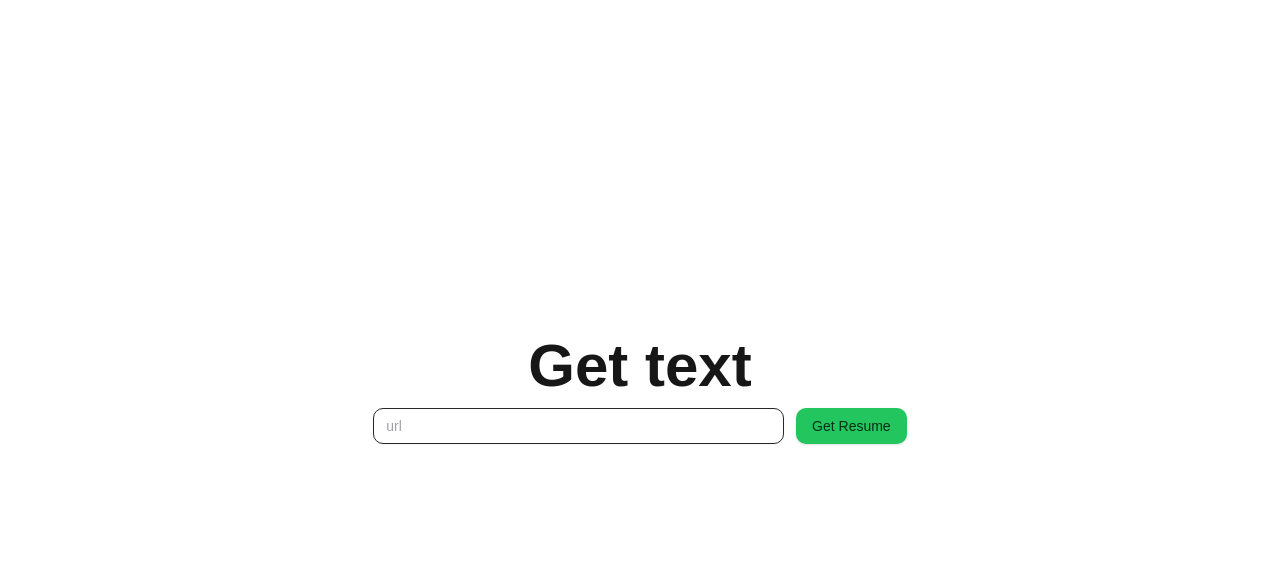
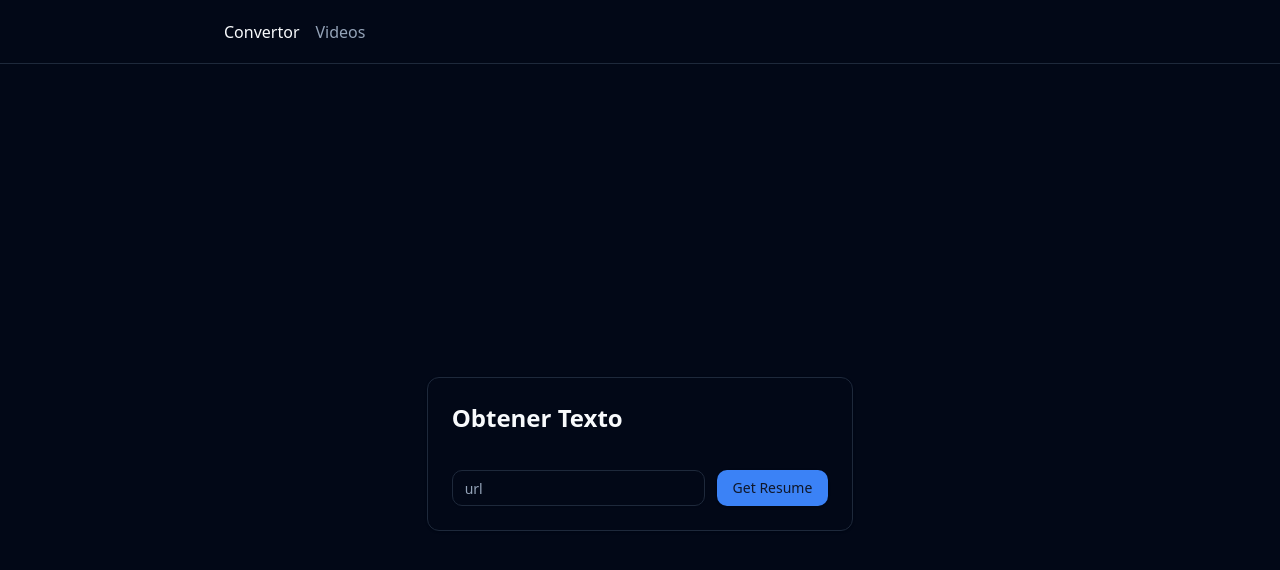
Before and after one commit to xansaul/transcripts-frontend, a Next.js app: page / in a window 1280 px wide. Shown: the top 570 px of the page. Built offline with nearby package versions, Linux system fonts and the light colour scheme.

Commit message:
download txts

```diff
--- a/package.json
+++ b/package.json
@@ -14,6 +14,7 @@
     "@radix-ui/react-navigation-menu": "^1.2.0",
     "@radix-ui/react-separator": "^1.1.0",
     "@radix-ui/react-slot": "^1.1.0",
+    "@tailwindcss/line-clamp": "^0.4.4",
     "class-variance-authority": "^0.7.0",
     "clsx": "^2.1.1",
     "lucide-react": "^0.439.0",
--- a/src/app/globals.css
+++ b/src/app/globals.css
@@ -1,53 +1,29 @@
 @tailwind base;
 @tailwind components;
 @tailwind utilities;
-
-:root {
-  --background: #ffffff;
-  --foreground: #171717;
-}
-
-@media (prefers-color-scheme: dark) {
-  :root {
-    --background: #0a0a0a;
-    --foreground: #ededed;
-  }
-}
-
-body {
-  color: var(--foreground);
-  background: var(--background);
-  font-family: Arial, Helvetica, sans-serif;
-}
-
-@layer utilities {
-  .text-balance {
-    text-wrap: balance;
-  }
-}
 
 
 @layer base {
   :root {
     --background: 0 0% 100%;
-    --foreground: 240 10% 3.9%;
+    --foreground: 222.2 84% 4.9%;
     --card: 0 0% 100%;
-    --card-foreground: 240 10% 3.9%;
+    --card-foreground: 222.2 84% 4.9%;
     --popover: 0 0% 100%;
-    --popover-foreground: 240 10% 3.9%;
-    --primary: 142.1 76.2% 36.3%;
-    --primary-foreground: 355.7 100% 97.3%;
-    --secondary: 240 4.8% 95.9%;
-    --secondary-foreground: 240 5.9% 10%;
-    --muted: 240 4.8% 95.9%;
-    --muted-foreground: 240 3.8% 46.1%;
-    --accent: 240 4.8% 95.9%;
-    --accent-foreground: 240 5.9% 10%;
+    --popover-foreground: 222.2 84% 4.9%;
+    --primary: 221.2 83.2% 53.3%;
+    --primary-foreground: 210 40% 98%;
+    --secondary: 210 40% 96.1%;
+    --secondary-foreground: 222.2 47.4% 11.2%;
+    --muted: 210 40% 96.1%;
+    --muted-foreground: 215.4 16.3% 46.9%;
+    --accent: 210 40% 96.1%;
+    --accent-foreground: 222.2 47.4% 11.2%;
     --destructive: 0 84.2% 60.2%;
-    --destructive-foreground: 0 0% 98%;
-    --border: 240 5.9% 90%;
-    --input: 240 5.9% 90%;
-    --ring: 142.1 76.2% 36.3%;
+    --destructive-foreground: 210 40% 98%;
+    --border: 214.3 31.8% 91.4%;
+    --input: 214.3 31.8% 91.4%;
+    --ring: 221.2 83.2% 53.3%;
     --radius: 0.75rem;
     --chart-1: 12 76% 61%;
     --chart-2: 173 58% 39%;
@@ -57,25 +33,25 @@ body {
   }
 
   .dark {
-    --background: 20 14.3% 4.1%;
-    --foreground: 0 0% 95%;
-    --card: 24 9.8% 10%;
-    --card-foreground: 0 0% 95%;
-    --popover: 0 0% 9%;
-    --popover-foreground: 0 0% 95%;
-    --primary: 142.1 70.6% 45.3%;
-    --primary-foreground: 144.9 80.4% 10%;
-    --secondary: 240 3.7% 15.9%;
-    --secondary-foreground: 0 0% 98%;
-    --muted: 0 0% 15%;
-    --muted-foreground: 240 5% 64.9%;
-    --accent: 12 6.5% 15.1%;
-    --accent-foreground: 0 0% 98%;
+    --background: 222.2 84% 4.9%;
+    --foreground: 210 40% 98%;
+    --card: 222.2 84% 4.9%;
+    --card-foreground: 210 40% 98%;
+    --popover: 222.2 84% 4.9%;
+    --popover-foreground: 210 40% 98%;
+    --primary: 217.2 91.2% 59.8%;
+    --primary-foreground: 222.2 47.4% 11.2%;
+    --secondary: 217.2 32.6% 17.5%;
+    --secondary-foreground: 210 40% 98%;
+    --muted: 217.2 32.6% 17.5%;
+    --muted-foreground: 215 20.2% 65.1%;
+    --accent: 217.2 32.6% 17.5%;
+    --accent-foreground: 210 40% 98%;
     --destructive: 0 62.8% 30.6%;
-    --destructive-foreground: 0 85.7% 97.3%;
-    --border: 240 3.7% 15.9%;
-    --input: 240 3.7% 15.9%;
-    --ring: 142.4 71.8% 29.2%;
+    --destructive-foreground: 210 40% 98%;
+    --border: 217.2 32.6% 17.5%;
+    --input: 217.2 32.6% 17.5%;
+    --ring: 224.3 76.3% 48%;
     --chart-1: 220 70% 50%;
     --chart-2: 160 60% 45%;
     --chart-3: 30 80% 55%;
@@ -83,3 +59,14 @@ body {
     --chart-5: 340 75% 55%;
   }
 }
+
+
+@layer base {
+  * {
+    @apply border-border;
+  }
+  body {
+    @apply bg-background text-foreground;
+    font-feature-settings: "rlig" 1, "calt" 1;
+  }
+}
--- a/src/app/layout.tsx
+++ b/src/app/layout.tsx
@@ -2,15 +2,12 @@ import type { Metadata } from "next";
 import localFont from "next/font/local";
 import "./globals.css";
 import { ThemeProvider } from "@/providers/theme-provider";
+import { NavBar } from "@/components/layout/NavBar";
+import { cn } from "@/lib/utils";
 
 const geistSans = localFont({
   src: "./fonts/GeistVF.woff",
   variable: "--font-geist-sans",
-  weight: "100 900",
-});
-const geistMono = localFont({
-  src: "./fonts/GeistMonoVF.woff",
-  variable: "--font-geist-mono",
   weight: "100 900",
 });
 
@@ -25,18 +22,17 @@ export default function RootLayout({
   children: React.ReactNode;
 }>) {
   return (
-    <html lang="en">
+    <html lang="es">
       <body
-        className={`${geistSans.variable} ${geistMono.variable} antialiased`}
+        className={cn(
+          "min-h-screen bg-background font-sans antialiased",
+          geistSans.variable
+        )}
       >
-        <ThemeProvider
-          attribute="class"
-          defaultTheme="dark"
-        >
-
+        <ThemeProvider attribute="class" defaultTheme="dark">
+          <NavBar />
           {children}
         </ThemeProvider>
-
       </body>
     </html>
   );
--- a/src/app/page.tsx
+++ b/src/app/page.tsx
@@ -1,8 +1,9 @@
 "use client";
+import { CardVideoInfo } from "@/components/cards/CardVideoInfo";
+import { SkeletonCard } from "@/components/cards/SkeletonCard";
 import { Button } from "@/components/ui/button";
-import { Card, CardContent, CardDescription, CardHeader, CardTitle } from "@/components/ui/card";
+import { Card, CardContent, CardHeader } from "@/components/ui/card";
 import { Input } from "@/components/ui/input";
-import { Skeleton } from "@/components/ui/skeleton";
 import { Video } from "@/interfaces/VideoInterface";
 import { getText } from "@/use-cases/get-text.use-case";
 import { ReloadIcon } from "@radix-ui/react-icons";
@@ -24,8 +25,12 @@ export default function Home() {
   return (
     <div className="w-full min-h-screen flex justify-center items-center flex-col">
 
-      <h1 className="text-6xl mb-3 font-bold">Get text</h1>
-      <div className="w-5/12">
+      <Card className="w-11/12 md:w-8/12 lg:w-6/12 xl:w-4/12">
+        <CardHeader>
+          <h1 className="text-2xl mb-3 font-bold">Obtener Texto</h1>
+        </CardHeader>
+        <CardContent >
+          <div>
             <div className="flex gap-3">
               <Input placeholder="url" onChange={(e) => setUrl(e.target.value)} />
               {
@@ -41,47 +46,19 @@ export default function Home() {
             </div>
 
           </div>
+        </CardContent>
+      </Card>
+
       <div className="w-7/12 mt-5">
         {
           isLoading && (
-            <Card>
-              <CardHeader>
-                <Skeleton className="h-4 w-6/12" />
-                <CardDescription>
-                  <Skeleton className="h-4 w-2/12" />
-                </CardDescription>
-              </CardHeader>
-              <CardContent className="flex flex-col gap-3">
-                <Skeleton className="h-4 w-11/12" />
-                <Skeleton className="h-4 w-8/12" />
-                <Skeleton className="h-4 w-5/12" />
-                <Skeleton className="h-4 w-10/12" />
-                <Skeleton className="h-4 w-11/12" />
-
-              </CardContent>
-            </Card>
+            <SkeletonCard />
           )
         }
-
-
         {
           videosData.map(video => (
-
-            <Card key={video.audio_id} className="mt-5">
-              <CardHeader>
-                <CardTitle className="text-2xl">{video.title}</CardTitle>
-                <CardDescription>
-                  <p>Fecha de subida: {video.upload_date}</p>
-                </CardDescription>
-              </CardHeader>
-              <CardContent>
-                <p>{video.text}</p>
-
-              </CardContent>
-            </Card>
+            <CardVideoInfo key={video.audio_id} {...video} />
           ))
-
-
         }
       </div>
     </div>
--- /dev/null
+++ b/src/app/videos/page.tsx
@@ -0,0 +1,32 @@
+"use client";
+
+import { CardVideoInfo } from "@/components/cards/CardVideoInfo";
+import { Video } from "@/interfaces/VideoInterface";
+import { getVideos } from "@/use-cases/get-videos.use-case";
+import { useEffect, useState } from "react";
+
+export default function VideosPage() {
+
+  const [videos, setVideos] = useState<Video[]>([])
+
+  const fetchVideos = async()=>{
+    const videos = await getVideos();
+    setVideos(videos);
+  }
+
+  useEffect(()=>{
+    fetchVideos();
+  },[])
+
+  return (
+    <div className="py-2 px-4">
+      <div className="grid grid-cols-1 sm:grid-cols-2 xl:grid-cols-3 gap-4">
+        {
+          videos.map(video=>(
+            <CardVideoInfo key={video.txt_file.id} video={video} />
+          ))
+        }
+      </div>
+    </div>
+  );
+}
--- /dev/null
+++ b/src/components/cards/CardVideoInfo.tsx
@@ -0,0 +1,72 @@
+import React from "react";
+import {
+    Card,
+    CardContent,
+    CardDescription,
+    CardFooter,
+    CardHeader,
+    CardTitle,
+} from "../ui/card";
+import { Button } from "../ui/button";
+import { DownloadIcon, Trash } from "lucide-react";
+import Link from "next/link";
+import { Video } from "@/interfaces/VideoInterface";
+
+interface Props {
+    video: Video;
+
+}
+
+const backend = process.env.NEXT_PUBLIC_GET_TEXT_BACKEND;
+
+export const CardVideoInfo = ({ video }: Props) => {
+    const handleDownload = async () => {
+        try {
+
+            const response = await fetch(`${backend}${video.txt_file.url}`);
+            const blob = await response.blob();
+            const url = window.URL.createObjectURL(blob);
+
+            const a = document.createElement("a");
+
+            a.href = url;
+            a.download = `${video.title}.txt`;
+            document.body.appendChild(a);
+
+            a.click();
+            window.URL.revokeObjectURL(url);
+            document.body.removeChild(a);
+
+
+        } catch (error) {
+            console.error("Error descargando el archivo:", error);
+        }
+
+    }
+    return (
+        <Card className="mt-5 min-h-96 max-h-96 flex flex-col justify-between">
+            <CardHeader>
+                <CardTitle className="text-2xl line-clamp-1">{video.title}</CardTitle>
+                <CardDescription>
+                    <span>Fecha de subida: {video.upload_date}</span>
+                </CardDescription>
+            </CardHeader>
+            <CardContent>
+                <span className="line-clamp-6">{video.text}</span>
+            </CardContent>
+            <CardFooter className="flex justify-between">
+                <Link href="#" className="font-semibold underline text-muted-foreground hover:text-foreground">
+                    Leer más...
+                </Link>
+                <div className="flex gap-2">
+                    <Button variant="destructive" size="icon">
+                        <Trash className="h-4 w-4" />
+                    </Button>
+                    <Button variant="default" size="icon">
+                        <DownloadIcon className="h-4 w-4" color="white" onClick={handleDownload} />
+                    </Button>
+                </div>
+            </CardFooter>
+        </Card>
+    );
+};
--- /dev/null
+++ b/src/components/cards/SkeletonCard.tsx
@@ -0,0 +1,24 @@
+import React from 'react'
+import { Card, CardContent, CardDescription, CardHeader } from '../ui/card'
+import { Skeleton } from '../ui/skeleton'
+
+export const SkeletonCard = () => {
+    return (
+        <Card>
+            <CardHeader>
+                <Skeleton className="h-4 w-6/12" />
+                <CardDescription>
+                    <Skeleton className="h-4 w-2/12" />
+                </CardDescription>
+            </CardHeader>
+            <CardContent className="flex flex-col gap-3">
+                <Skeleton className="h-4 w-11/12" />
+                <Skeleton className="h-4 w-8/12" />
+                <Skeleton className="h-4 w-5/12" />
+                <Skeleton className="h-4 w-10/12" />
+                <Skeleton className="h-4 w-11/12" />
+
+            </CardContent>
+        </Card>
+    )
+}
--- /dev/null
+++ b/src/components/layout/NavBar.tsx
@@ -0,0 +1,41 @@
+"use client";
+
+import { cn } from '@/lib/utils';
+import Link from 'next/link'
+import { usePathname } from 'next/navigation';
+import React from 'react'
+
+const routes = [
+    {
+        href: "/",
+        label: "Convertor"
+    },
+    {
+        href: "/videos",
+        label: "Videos"
+    },
+]
+
+export const NavBar = () => {
+    const path = usePathname();
+    return (
+        <header className="sticky top-0 h-16 border-b bg-background px-4 flex items-center justify-center">
+            <nav className="flex gap-4 w-8/12">
+
+                {
+                    routes.map(route => (
+                        <Link
+                            key={route.href}
+                            href={route.href}
+                            className={cn("text-muted-foreground transition-colors hover:text-foreground", {
+                                "text-foreground": route.href === path
+                            })}
+                        >
+                            {route.label}
+                        </Link>
+                    ))
+                }
+            </nav>
+        </header>
+    )
+}
--- a/src/use-cases/get-text.use-case.ts
+++ b/src/use-cases/get-text.use-case.ts
@@ -4,13 +4,13 @@ export interface Response {
     videos: Video[];
 }
 
-const backed = process.env.NEXT_PUBLIC_GET_TEXT_BACKEND;
+const backend = process.env.NEXT_PUBLIC_GET_TEXT_BACKEND;
 
 export async function getText(url:string): Promise<Video[]>{
 
     try {
 
-        const resp =  await fetch(`${backed}/generate/get-text/`,{
+        const resp =  await fetch(`${backend}/api/generate/get-text/`,{
             method: 'POST',
             body: JSON.stringify({url}),
             headers: {
--- /dev/null
+++ b/src/use-cases/get-videos.use-case.ts
@@ -0,0 +1,18 @@
+import { Video } from "@/interfaces/VideoInterface";
+
+const backend = process.env.NEXT_PUBLIC_GET_TEXT_BACKEND;
+
+
+export async function getVideos(){
+
+    try {
+        const videos = await fetch(`${backend}/api/videos-txts`)
+        const data: Video[] = await videos.json();
+
+        return data;
+    } catch (error) {
+        console.log(error);
+        return [];
+    }
+
+}
--- a/tailwind.config.ts
+++ b/tailwind.config.ts
@@ -58,6 +58,6 @@ const config: Config = {
   		}
   	}
   },
-  plugins: [require("tailwindcss-animate")],
+  plugins: [require("tailwindcss-animate"), require('@tailwindcss/line-clamp'),],
 };
 export default config;
```
Also changed, not shown: src/interfaces/VideoInterface.ts (+9 -3 lines), 2 other files (tests, documents, lock files or other folders). Lines whose indentation alone changed are shown as unchanged.
